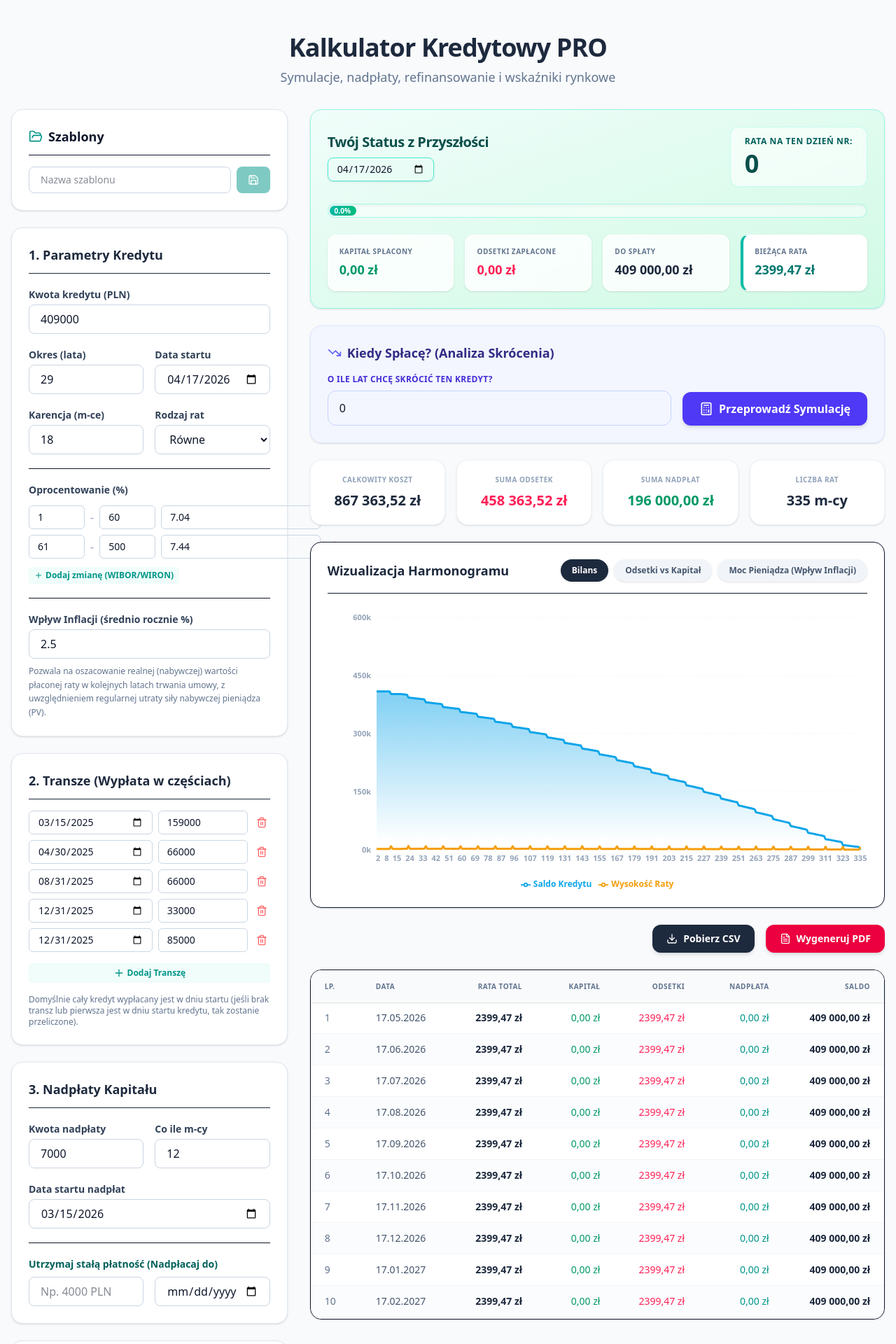
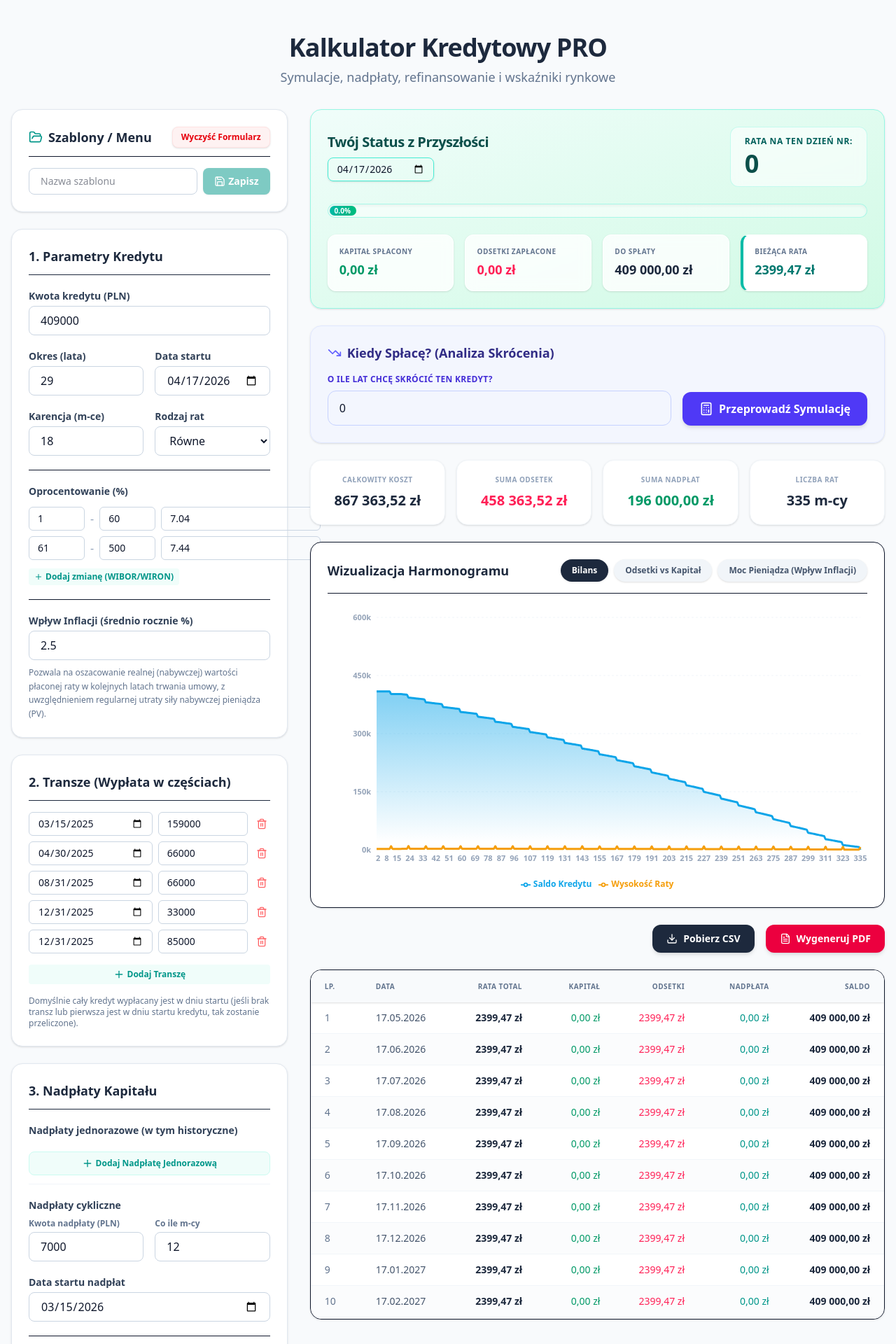
Before and after one commit to Kamil-Fron/Kalkulator, a React (Vite) app: page / in a window 1280 px wide. Shown: the top 1920 px of the page at 70% size. Built offline with nearby package versions, Linux system fonts and the light colour scheme.

Commit message:
nadpłata indywidualna

```diff
--- a/src/App.tsx
+++ b/src/App.tsx
@@ -20,6 +20,7 @@ export default function App() {
   // Presets state
   const [presets, setPresets] = useState<Preset[]>([]);
   const [presetName, setPresetName] = useState<string>('');
+  const [activePresetId, setActivePresetId] = useState<string | null>(null);
 
   // Chart view template
   const [chartTemplate, setChartTemplate] = useState<'standard' | 'capital_interest' | 'inflation'>('standard');
@@ -40,20 +41,52 @@ export default function App() {
 
   const savePreset = () => {
     if (!presetName) return;
-    const newPresets = [...presets, { id: Date.now().toString(), name: presetName, params }];
+    const newId = Date.now().toString();
+    const newPresets = [...presets, { id: newId, name: presetName, params }];
     setPresets(newPresets);
     localStorage.setItem('loan_presets', JSON.stringify(newPresets));
+    setActivePresetId(newId);
     setPresetName('');
   };
 
-  const loadPreset = (presetParams: SimulationParams) => {
-    setParams(presetParams);
+  const updatePreset = () => {
+    if (!activePresetId) return;
+    const newPresets = presets.map(p => p.id === activePresetId ? { ...p, params } : p);
+    setPresets(newPresets);
+    localStorage.setItem('loan_presets', JSON.stringify(newPresets));
+  };
+
+  const loadPreset = (preset: Preset) => {
+    setParams(preset.params);
+    setActivePresetId(preset.id);
+    setPresetName(preset.name);
   };
 
   const deletePreset = (id: string) => {
     const newPresets = presets.filter(p => p.id !== id);
     setPresets(newPresets);
     localStorage.setItem('loan_presets', JSON.stringify(newPresets));
+    if (activePresetId === id) {
+      setActivePresetId(null);
+      setPresetName('');
+    }
+  };
+
+  const clearData = () => {
+    if (window.confirm('Czy na pewno chcesz usunąć wszystkie parametry z formularza?')) {
+      setParams({
+        ...defaultParams as SimulationParams,
+        loanAmount: 0,
+        firstMonthExtraAmount: 0,
+        interestRanges: [],
+        transzes: [],
+        oneTimeOverpayments: [],
+        overpayment: { type: 'cyclic' as any, intervalMonths: 0, amount: 0, startDate: '', customData: {}, targetInstallment: 0, targetStartDate: '' },
+        refinance: { active: false, month: 0, newRate: 0, newTermMonths: 0 }
+      });
+      setActivePresetId(null);
+      setPresetName('');
+    }
   };
 
   const handleParamChange = (field: keyof SimulationParams, value: any) => {
@@ -129,20 +162,28 @@ export default function App() {
 
             {/* Presets */}
             <div className="bg-white p-6 rounded-2xl border border-slate-200 shadow-sm transition-all hover:shadow-md">
-              <h3 className="text-lg font-bold border-b pb-3 mb-4 flex items-center gap-2"><FolderOpen className="w-5 h-5 text-teal-600"/> Szablony</h3>
+              <div className="flex justify-between items-center border-b pb-3 mb-4">
+                <h3 className="text-lg font-bold flex items-center gap-2 text-slate-800"><FolderOpen className="w-5 h-5 text-teal-600"/> Szablony / Menu</h3>
+                <button onClick={clearData} className="text-xs bg-red-50 text-red-600 hover:bg-red-100 font-bold px-3 py-1.5 rounded-lg transition-colors border border-red-100 shadow-sm">
+                  Wyczyść Formularz
+                </button>
+              </div>
               <div className="flex gap-2">
                 <input
                   type="text" value={presetName} onChange={e => setPresetName(e.target.value)}
                   placeholder="Nazwa szablonu"
                   className="flex-1 px-4 py-2 border border-slate-300 rounded-lg text-sm focus:ring-2 focus:ring-teal-500 focus:border-teal-500 outline-none"
                 />
-                <button onClick={savePreset} disabled={!presetName} className="bg-teal-600 hover:bg-teal-700 disabled:opacity-50 text-white px-4 py-2 rounded-lg transition-colors"><Save className="w-4 h-4"/></button>
+                <button onClick={savePreset} disabled={!presetName} className="bg-teal-600 hover:bg-teal-700 disabled:opacity-50 text-white px-4 py-2 rounded-lg transition-colors flex items-center gap-1 text-sm font-bold shadow-sm" title="Zapisz nowy"><Save className="w-4 h-4"/> Zapisz</button>
+                {activePresetId && (
+                  <button onClick={updatePreset} className="bg-emerald-600 hover:bg-emerald-700 text-white px-4 py-2 rounded-lg transition-colors text-sm font-bold shadow-sm disabled:opacity-50" title="Zaktualizuj wczytany szablon">Aktualizuj</button>
+                )}
               </div>
               {presets.length > 0 && (
                 <div className="mt-4 space-y-2">
                   {presets.map(p => (
-                    <div key={p.id} className="flex items-center justify-between bg-slate-50 hover:bg-slate-100 p-3 rounded-lg border text-sm transition-colors">
-                      <span className="font-semibold cursor-pointer text-slate-700" onClick={() => loadPreset(p.params)}>{p.name}</span>
+                    <div key={p.id} className={`flex items-center justify-between p-3 rounded-lg border text-sm transition-colors ${activePresetId === p.id ? 'bg-teal-50 border-teal-200 shadow-sm' : 'bg-slate-50 hover:bg-slate-100 border-slate-200'}`}>
+                      <span className={`font-semibold cursor-pointer flex-1 ${activePresetId === p.id ? 'text-teal-800' : 'text-slate-700'}`} onClick={() => loadPreset(p)}>{p.name} {activePresetId === p.id && '(Wczytany)'}</span>
                       <button onClick={() => deletePreset(p.id)} className="text-red-400 hover:text-red-600"><Trash2 className="w-4 h-4"/></button>
                     </div>
                   ))}
@@ -242,13 +283,39 @@ export default function App() {
             {/* Nadpłaty */}
             <div className="bg-white p-6 rounded-2xl border border-slate-200 shadow-sm space-y-5">
               <h3 className="text-lg font-bold border-b pb-3 text-slate-800">3. Nadpłaty Kapitału</h3>
+
+              {/* Jednorazowe */}
+              <div className="pb-3 border-b border-slate-100">
+                <label className="block text-sm font-semibold mb-3 text-slate-700">Nadpłaty jednorazowe (w tym historyczne)</label>
+                {params.oneTimeOverpayments?.map((ot, i) => (
+                  <div key={ot.id} className="flex gap-2 mb-2 items-center">
+                    <input type="date" value={ot.date} onChange={e => {
+                      const mapped = [...(params.oneTimeOverpayments || [])]; mapped[i].date = e.target.value; handleParamChange('oneTimeOverpayments', mapped);
+                    }} className="flex-1 px-3 py-1.5 border border-slate-300 rounded-lg text-sm outline-none focus:ring-1 focus:ring-teal-500" />
+                    <input type="number" placeholder="Kwota PLN" value={ot.amount || ''} onChange={e => {
+                      const mapped = [...(params.oneTimeOverpayments || [])]; mapped[i].amount = +e.target.value; handleParamChange('oneTimeOverpayments', mapped);
+                    }} className="w-32 px-3 py-1.5 border border-slate-300 rounded-lg text-sm font-medium outline-none focus:ring-1 focus:ring-teal-500" />
+                    <button onClick={() => {
+                        const mapped = [...(params.oneTimeOverpayments || [])]; mapped.splice(i,1); handleParamChange('oneTimeOverpayments', mapped);
+                    }} className="text-red-400 hover:text-red-600 p-1 bg-red-50 rounded-lg"><Trash2 className="w-4 h-4"/></button>
+                  </div>
+                ))}
+                <div className="flex gap-2 pt-2">
+                  <button onClick={() => handleParamChange('oneTimeOverpayments', [...(params.oneTimeOverpayments || []), {id: Date.now().toString(), date: params.startDate, amount: 10000}])} className="text-xs font-bold text-teal-600 hover:text-teal-700 flex items-center justify-center gap-1 px-3 py-2 bg-teal-50 rounded-lg transition-colors w-full border border-teal-100">
+                    <Plus className="w-4 h-4"/> Dodaj Nadpłatę Jednorazową
+                  </button>
+                </div>
+              </div>
+
+              {/* Cykliczne */}
+              <label className="block text-sm font-semibold mt-4 mb-2 text-slate-700">Nadpłaty cykliczne</label>
               <div className="grid grid-cols-2 gap-4">
                 <div>
-                  <label className="block text-sm font-semibold mb-1 text-slate-700">Kwota nadpłaty</label>
+                  <label className="block text-xs font-semibold mb-1 text-slate-500">Kwota nadpłaty (PLN)</label>
                   <input type="number" value={params.overpayment.amount} onChange={e => handleParamChange('overpayment', {...params.overpayment, amount: +e.target.value})} className="w-full px-4 py-2 border border-slate-300 rounded-lg focus:ring-2 focus:ring-teal-500 outline-none transition-all" />
                 </div>
                 <div>
-                  <label className="block text-sm font-semibold mb-1 text-slate-700">Co ile m-cy</label>
+                  <label className="block text-xs font-semibold mb-1 text-slate-500">Co ile m-cy</label>
                   <input type="number" value={params.overpayment.intervalMonths} onChange={e => handleParamChange('overpayment', {...params.overpayment, intervalMonths: +e.target.value})} className="w-full px-4 py-2 border border-slate-300 rounded-lg focus:ring-2 focus:ring-teal-500 outline-none transition-all" />
                 </div>
               </div>
--- a/src/lib/defaults.ts
+++ b/src/lib/defaults.ts
@@ -32,4 +32,5 @@ export const defaultParams = {
     newTermMonths: 0,
   },
   inflationRate: 2.5, // 2.5% inflation parameter
+  oneTimeOverpayments: [],
 };
--- a/src/lib/simulation.ts
+++ b/src/lib/simulation.ts
@@ -75,6 +75,19 @@ export function simulateSchedule(
   let currentDate = new Date(startDate);
   currentDate.setMonth(currentDate.getMonth() + 1);
 
+  // Map one-time overpayments to exact months
+  let oneTimeMap: Record<number, number> = {};
+  if (!ignoreOverpaymentsData && params.oneTimeOverpayments) {
+      params.oneTimeOverpayments.forEach(ot => {
+          if (ot.amount > 0 && ot.date) {
+            const otDate = new Date(ot.date);
+            let diff = monthDiff(startDate, otDate) + 1;
+            if (diff < 1) diff = 1; // if past or same month, apply to month 1
+            oneTimeMap[diff] = (oneTimeMap[diff] || 0) + ot.amount;
+          }
+      });
+  }
+
   let m = 1;
   const maxSafety = plannedMonths + 400; // infinite loop protection
   let currentPlannedMonths = plannedMonths;
@@ -139,6 +152,9 @@ export function simulateSchedule(
             if (m > offset && (m - offset - 1) % overpayment.intervalMonths === 0) {
                 manualOver += overpayment.amount;
             }
+        }
+        if (oneTimeMap[m]) {
+            manualOver += oneTimeMap[m];
         }
     }
 
```
Also changed, not shown: src/lib/types.ts (+7 -0 lines).
